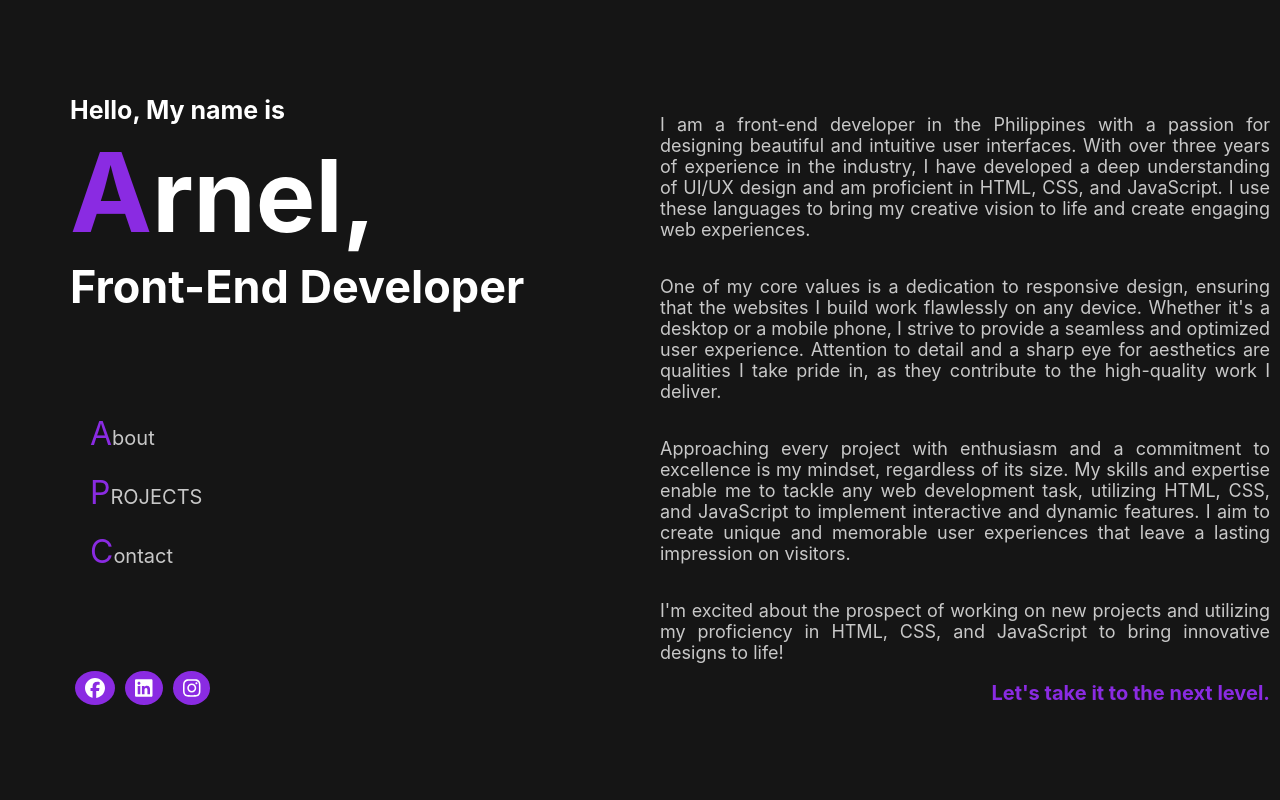
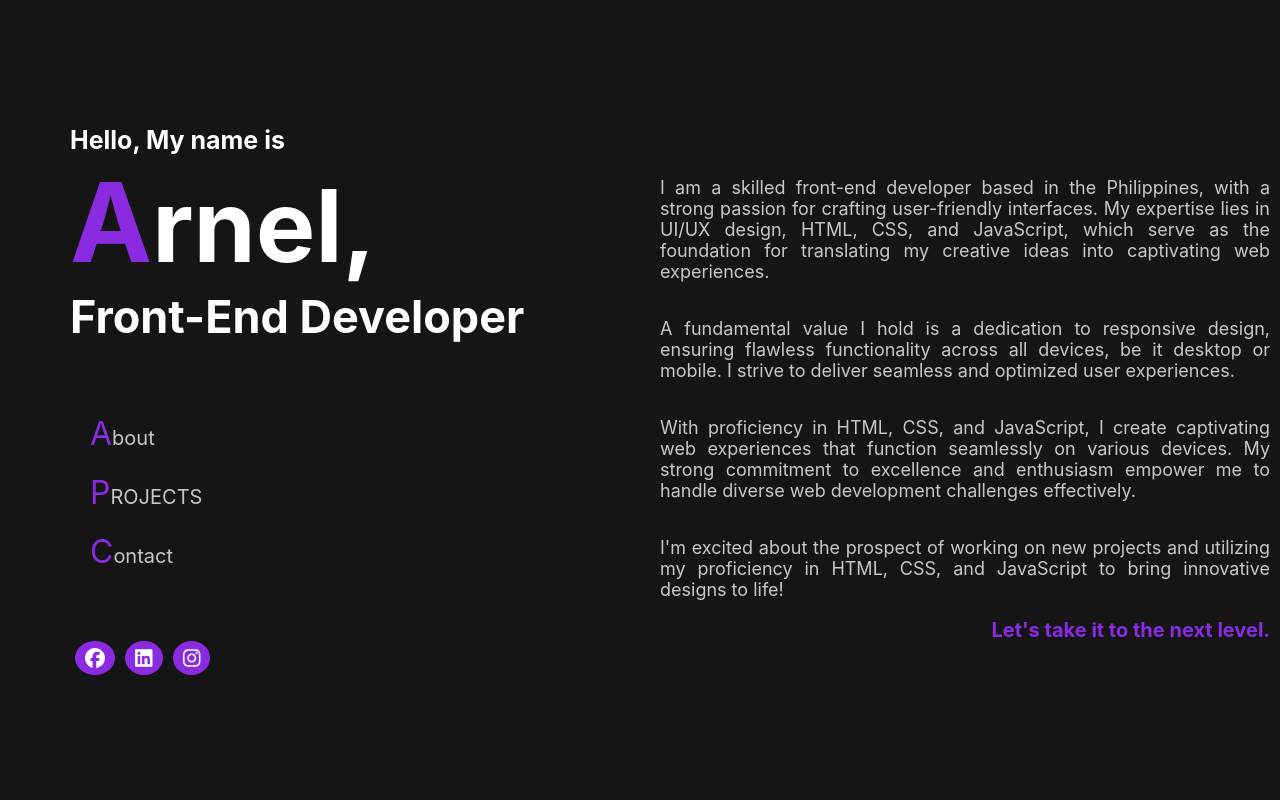
Before and after one commit to lenrax/project_portfolio, a React app: page / in a window 1280 px wide. Shown: the top 800 px of the page. Built offline with nearby package versions, Linux system fonts and the light colour scheme.

Commit message:
27/07/2023 7:06PM

```diff
--- a/src/LeftDiv/NavBar/NavBar.css
+++ b/src/LeftDiv/NavBar/NavBar.css
@@ -1,7 +1,7 @@
 .nav_bar
 {
-    margin-top: 90px;
-    margin-bottom: 90px;
+    margin-top: 60px;
+    margin-bottom: 60px;
     height: 100%;
     justify-content: center;
     align-items:start;
--- a/src/RightDIv/About/About.js
+++ b/src/RightDIv/About/About.js
@@ -8,11 +8,11 @@ function About()
 
         <div className = "about_div" id = "about_div">
             <div className = "about_div_con">
-                <p>I am a front-end developer in the Philippines with a passion for designing beautiful and intuitive user interfaces. With over three years of experience in the industry, I have developed a deep understanding of UI/UX design and am proficient in HTML, CSS, and JavaScript. I use these languages to bring my creative vision to life and create engaging web experiences.</p>
+                <p>I am a skilled front-end developer based in the Philippines, with a strong passion for crafting user-friendly interfaces. My expertise lies in UI/UX design, HTML, CSS, and JavaScript, which serve as the foundation for translating my creative ideas into captivating web experiences.</p>
 
-                <p>One of my core values is a dedication to responsive design, ensuring that the websites I build work flawlessly on any device. Whether it's a desktop or a mobile phone, I strive to provide a seamless and optimized user experience. Attention to detail and a sharp eye for aesthetics are qualities I take pride in, as they contribute to the high-quality work I deliver.</p>
+                <p>A fundamental value I hold is a dedication to responsive design, ensuring flawless functionality across all devices, be it desktop or mobile. I strive to deliver seamless and optimized user experiences.</p>
 
-                <p>Approaching every project with enthusiasm and a commitment to excellence is my mindset, regardless of its size. My skills and expertise enable me to tackle any web development task, utilizing HTML, CSS, and JavaScript to implement interactive and dynamic features. I aim to create unique and memorable user experiences that leave a lasting impression on visitors.</p>
+                <p>With proficiency in HTML, CSS, and JavaScript, I create captivating web experiences that function seamlessly on various devices. My strong commitment to excellence and enthusiasm empower me to handle diverse web development challenges effectively.</p>
 
                 <p>I'm excited about the prospect of working on new projects and utilizing my proficiency in HTML, CSS, and JavaScript to bring innovative designs to life!</p>
 
```
